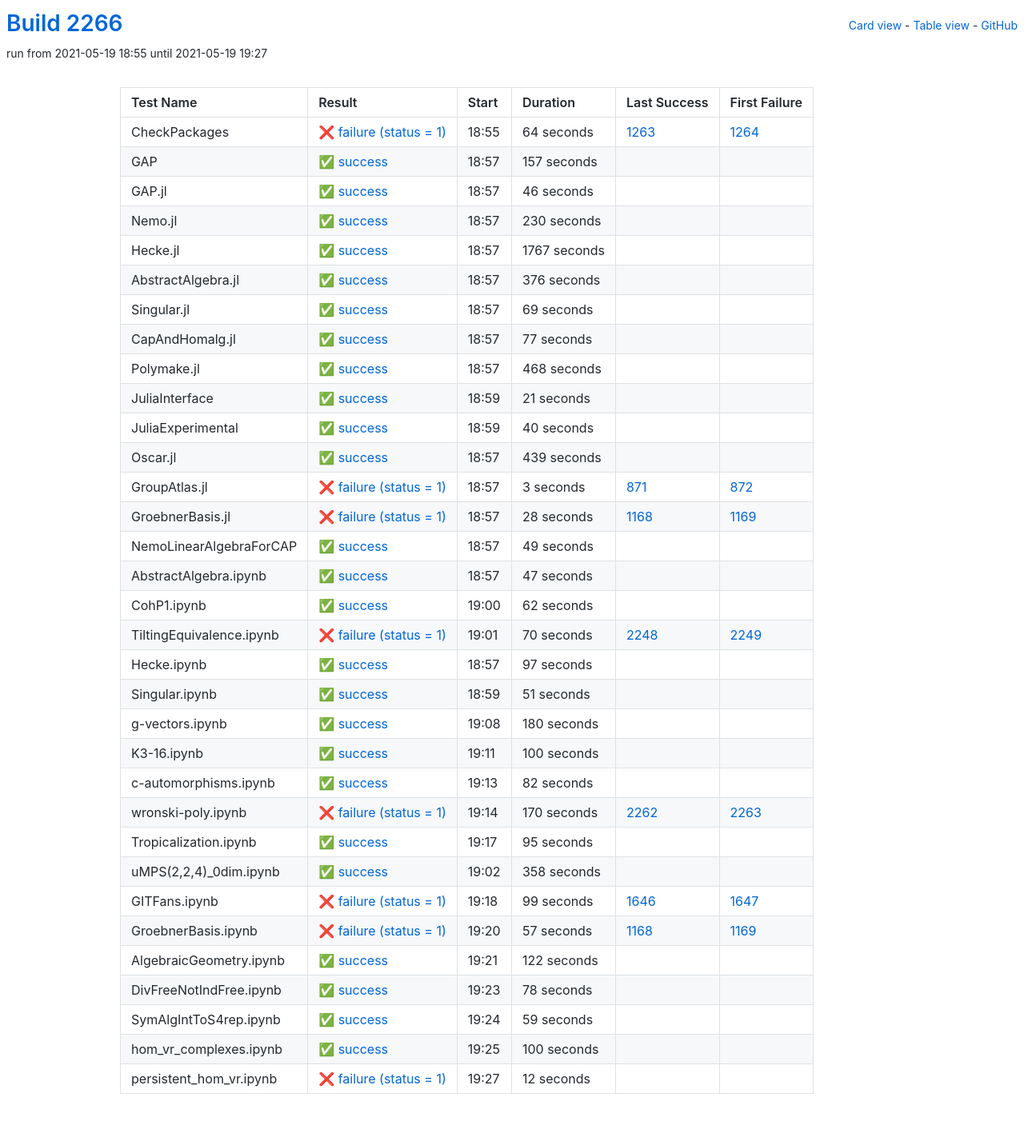
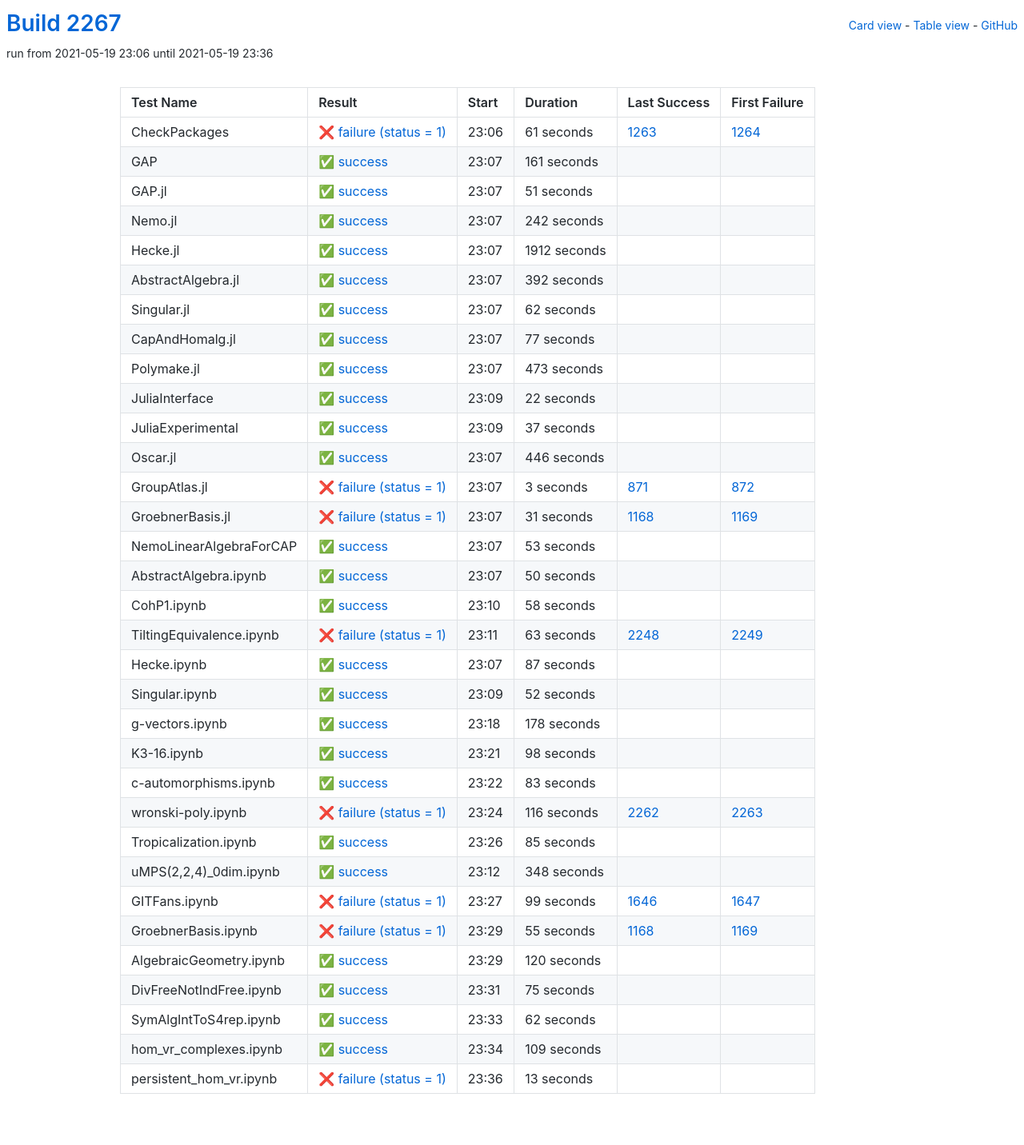
Before and after one commit to oscar-system/oscar-ci-status-stable, a Jekyll site: the page built from table.html, in a window 1280 px wide. Shown: the whole page at 80% size. Built offline with Jekyll 4.4.1, drawn with Linux system fonts in a browser that asks for light colours.

Commit message:
Build #2267

```diff
--- a/_data/ci.yml
+++ b/_data/ci.yml
@@ -1,6 +1,6 @@
 ---
-build: 2266
-build_url: https://oscarci.mathematik.uni-kl.de/job/oscar-stable/2266/
+build: 2267
+build_url: https://oscarci.mathematik.uni-kl.de/job/oscar-stable/2267/
 job: oscar-stable
 organization: oscar-system
 repo: oscar-ci-status-stable
@@ -8,92 +8,92 @@ repourl: https://github.com/oscar-system/oscar-ci-status-stable
 tests:
 - name: CheckPackages
   id: checkpackages
-  log: https://oscarci.mathematik.uni-kl.de/job/oscar-stable/2266/artifact/logs/build-2266/CheckPackages.log
-  start: 2021-05-19 18:55
+  log: https://oscarci.mathematik.uni-kl.de/job/oscar-stable/2267/artifact/logs/build-2267/CheckPackages.log
+  start: 2021-05-19 23:06
   success: false
   exitcode: 1
   status: failure
-  duration: 64
+  duration: 61
   last_success: 1263
   last_success_url: https://oscarci.mathematik.uni-kl.de/job/oscar-stable/1263/
   first_failure: 1264
   first_failure_url: https://oscarci.mathematik.uni-kl.de/job/oscar-stable/1264/
 - name: GAP
   id: gap
-  log: https://oscarci.mathematik.uni-kl.de/job/oscar-stable/2266/artifact/logs/build-2266/GAP.log
-  start: 2021-05-19 18:57
+  log: https://oscarci.mathematik.uni-kl.de/job/oscar-stable/2267/artifact/logs/build-2267/GAP.log
+  start: 2021-05-19 23:07
   success: true
   exitcode: 0
   status: success
-  duration: 157
+  duration: 161
   last_success: false
   last_success_url:
   first_failure: false
   first_failure_url:
 - name: GAP.jl
   id: gap-jl
-  log: https://oscarci.mathematik.uni-kl.de/job/oscar-stable/2266/artifact/logs/build-2266/GAP.jl.log
-  start: 2021-05-19 18:57
+  log: https://oscarci.mathematik.uni-kl.de/job/oscar-stable/2267/artifact/logs/build-2267/GAP.jl.log
+  start: 2021-05-19 23:07
   success: true
   exitcode: 0
   status: success
-  duration: 46
+  duration: 51
   last_success: false
   last_success_url:
   first_failure: false
   first_failure_url:
 - name: Nemo.jl
   id: nemo-jl
-  log: https://oscarci.mathematik.uni-kl.de/job/oscar-stable/2266/artifact/logs/build-2266/Nemo.jl.log
-  start: 2021-05-19 18:57
+  log: https://oscarci.mathematik.uni-kl.de/job/oscar-stable/2267/artifact/logs/build-2267/Nemo.jl.log
+  start: 2021-05-19 23:07
   success: true
   exitcode: 0
   status: success
-  duration: 230
+  duration: 242
   last_success: false
   last_success_url:
   first_failure: false
   first_failure_url:
 - name: Hecke.jl
   id: hecke-jl
-  log: https://oscarci.mathematik.uni-kl.de/job/oscar-stable/2266/artifact/logs/build-2266/Hecke.jl.log
-  start: 2021-05-19 18:57
+  log: https://oscarci.mathematik.uni-kl.de/job/oscar-stable/2267/artifact/logs/build-2267/Hecke.jl.log
+  start: 2021-05-19 23:07
   success: true
   exitcode: 0
   status: success
-  duration: 1767
+  duration: 1912
   last_success: false
   last_success_url:
   first_failure: false
   first_failure_url:
 - name: AbstractAlgebra.jl
   id: abstractalgebra-jl
-  log: https://oscarci.mathematik.uni-kl.de/job/oscar-stable/2266/artifact/logs/build-2266/AbstractAlgebra.jl.log
-  start: 2021-05-19 18:57
+  log: https://oscarci.mathematik.uni-kl.de/job/oscar-stable/2267/artifact/logs/build-2267/AbstractAlgebra.jl.log
+  start: 2021-05-19 23:07
   success: true
   exitcode: 0
   status: success
-  duration: 376
+  duration: 392
   last_success: false
   last_success_url:
   first_failure: false
   first_failure_url:
 - name: Singular.jl
   id: singular-jl
-  log: https://oscarci.mathematik.uni-kl.de/job/oscar-stable/2266/artifact/logs/build-2266/Singular.jl.log
-  start: 2021-05-19 18:57
+  log: https://oscarci.mathematik.uni-kl.de/job/oscar-stable/2267/artifact/logs/build-2267/Singular.jl.log
+  start: 2021-05-19 23:07
   success: true
   exitcode: 0
   status: success
-  duration: 69
+  duration: 62
   last_success: false
   last_success_url:
   first_failure: false
   first_failure_url:
 - name: CapAndHomalg.jl
   id: capandhomalg-jl
-  log: https://oscarci.mathematik.uni-kl.de/job/oscar-stable/2266/artifact/logs/build-2266/CapAndHomalg.jl.log
-  start: 2021-05-19 18:57
+  log: https://oscarci.mathematik.uni-kl.de/job/oscar-stable/2267/artifact/logs/build-2267/CapAndHomalg.jl.log
+  start: 2021-05-19 23:07
   success: true
   exitcode: 0
   status: success
@@ -104,56 +104,56 @@ tests:
   first_failure_url:
 - name: Polymake.jl
   id: polymake-jl
-  log: https://oscarci.mathematik.uni-kl.de/job/oscar-stable/2266/artifact/logs/build-2266/Polymake.jl.log
-  start: 2021-05-19 18:57
+  log: https://oscarci.mathematik.uni-kl.de/job/oscar-stable/2267/artifact/logs/build-2267/Polymake.jl.log
+  start: 2021-05-19 23:07
   success: true
   exitcode: 0
   status: success
-  duration: 468
+  duration: 473
   last_success: false
   last_success_url:
   first_failure: false
   first_failure_url:
 - name: JuliaInterface
   id: juliainterface
-  log: https://oscarci.mathematik.uni-kl.de/job/oscar-stable/2266/artifact/logs/build-2266/JuliaInterface.log
-  start: 2021-05-19 18:59
+  log: https://oscarci.mathematik.uni-kl.de/job/oscar-stable/2267/artifact/logs/build-2267/JuliaInterface.log
+  start: 2021-05-19 23:09
   success: true
   exitcode: 0
   status: success
-  duration: 21
+  duration: 22
   last_success: false
   last_success_url:
   first_failure: false
   first_failure_url:
 - name: JuliaExperimental
   id: juliaexperimental
-  log: https://oscarci.mathematik.uni-kl.de/job/oscar-stable/2266/artifact/logs/build-2266/JuliaExperimental.log
-  start: 2021-05-19 18:59
+  log: https://oscarci.mathematik.uni-kl.de/job/oscar-stable/2267/artifact/logs/build-2267/JuliaExperimental.log
+  start: 2021-05-19 23:09
   success: true
   exitcode: 0
   status: success
-  duration: 40
+  duration: 37
   last_success: false
   last_success_url:
   first_failure: false
   first_failure_url:
 - name: Oscar.jl
   id: oscar-jl
-  log: https://oscarci.mathematik.uni-kl.de/job/oscar-stable/2266/artifact/logs/build-2266/Oscar.jl.log
-  start: 2021-05-19 18:57
+  log: https://oscarci.mathematik.uni-kl.de/job/oscar-stable/2267/artifact/logs/build-2267/Oscar.jl.log
+  start: 2021-05-19 23:07
   success: true
   exitcode: 0
   status: success
-  duration: 439
+  duration: 446
   last_success: false
   last_success_url:
   first_failure: false
   first_failure_url:
 - name: GroupAtlas.jl
   id: groupatlas-jl
-  log: https://oscarci.mathematik.uni-kl.de/job/oscar-stable/2266/artifact/logs/build-2266/GroupAtlas.jl.log
-  start: 2021-05-19 18:57
+  log: https://oscarci.mathematik.uni-kl.de/job/oscar-stable/2267/artifact/logs/build-2267/GroupAtlas.jl.log
+  start: 2021-05-19 23:07
   success: false
   exitcode: 1
   status: failure
@@ -164,164 +164,164 @@ tests:
   first_failure_url: https://oscarci.mathematik.uni-kl.de/job/oscar-stable/872/
 - name: GroebnerBasis.jl
   id: groebnerbasis-jl
-  log: https://oscarci.mathematik.uni-kl.de/job/oscar-stable/2266/artifact/logs/build-2266/GroebnerBasis.jl.log
-  start: 2021-05-19 18:57
+  log: https://oscarci.mathematik.uni-kl.de/job/oscar-stable/2267/artifact/logs/build-2267/GroebnerBasis.jl.log
+  start: 2021-05-19 23:07
   success: false
   exitcode: 1
   status: failure
-  duration: 28
+  duration: 31
   last_success: 1168
   last_success_url: https://oscarci.mathematik.uni-kl.de/job/oscar-stable/1168/
   first_failure: 1169
   first_failure_url: https://oscarci.mathematik.uni-kl.de/job/oscar-stable/1169/
 - name: NemoLinearAlgebraForCAP
   id: nemolinearalgebraforcap
-  log: https://oscarci.mathematik.uni-kl.de/job/oscar-stable/2266/artifact/logs/build-2266/NemoLinearAlgebraForCAP.log
-  start: 2021-05-19 18:57
+  log: https://oscarci.mathematik.uni-kl.de/job/oscar-stable/2267/artifact/logs/build-2267/NemoLinearAlgebraForCAP.log
+  start: 2021-05-19 23:07
   success: true
   exitcode: 0
   status: success
-  duration: 49
+  duration: 53
   last_success: false
   last_success_url:
   first_failure: false
   first_failure_url:
 - name: AbstractAlgebra.ipynb
   id: abstractalgebra-ipynb
-  log: https://oscarci.mathematik.uni-kl.de/job/oscar-stable/2266/artifact/logs/build-2266/AbstractAlgebra.ipynb.log
-  start: 2021-05-19 18:57
+  log: https://oscarci.mathematik.uni-kl.de/job/oscar-stable/2267/artifact/logs/build-2267/AbstractAlgebra.ipynb.log
+  start: 2021-05-19 23:07
   success: true
   exitcode: 0
   status: success
-  duration: 47
+  duration: 50
   last_success: false
   last_success_url:
   first_failure: false
   first_failure_url:
 - name: CohP1.ipynb
   id: cohp1-ipynb
-  log: https://oscarci.mathematik.uni-kl.de/job/oscar-stable/2266/artifact/logs/build-2266/CohP1.ipynb.log
-  start: 2021-05-19 19:00
+  log: https://oscarci.mathematik.uni-kl.de/job/oscar-stable/2267/artifact/logs/build-2267/CohP1.ipynb.log
+  start: 2021-05-19 23:10
   success: true
   exitcode: 0
   status: success
-  duration: 62
+  duration: 58
   last_success: false
   last_success_url:
   first_failure: false
   first_failure_url:
 - name: TiltingEquivalence.ipynb
   id: tiltingequivalence-ipynb
-  log: https://oscarci.mathematik.uni-kl.de/job/oscar-stable/2266/artifact/logs/build-2266/TiltingEquivalence.ipynb.log
-  start: 2021-05-19 19:01
+  log: https://oscarci.mathematik.uni-kl.de/job/oscar-stable/2267/artifact/logs/build-2267/TiltingEquivalence.ipynb.log
+  start: 2021-05-19 23:11
   success: false
   exitcode: 1
   status: failure
-  duration: 70
+  duration: 63
   last_success: 2248
   last_success_url: https://oscarci.mathematik.uni-kl.de/job/oscar-stable/2248/
   first_failure: 2249
   first_failure_url: https://oscarci.mathematik.uni-kl.de/job/oscar-stable/2249/
 - name: Hecke.ipynb
   id: hecke-ipynb
-  log: https://oscarci.mathematik.uni-kl.de/job/oscar-stable/2266/artifact/logs/build-2266/Hecke.ipynb.log
-  start: 2021-05-19 18:57
+  log: https://oscarci.mathematik.uni-kl.de/job/oscar-stable/2267/artifact/logs/build-2267/Hecke.ipynb.log
+  start: 2021-05-19 23:07
   success: true
   exitcode: 0
   status: success
-  duration: 97
+  duration: 87
   last_success: false
   last_success_url:
   first_failure: false
   first_failure_url:
 - name: Singular.ipynb
   id: singular-ipynb
-  log: https://oscarci.mathematik.uni-kl.de/job/oscar-stable/2266/artifact/logs/build-2266/Singular.ipynb.log
-  start: 2021-05-19 18:59
+  log: https://oscarci.mathematik.uni-kl.de/job/oscar-stable/2267/artifact/logs/build-2267/Singular.ipynb.log
+  start: 2021-05-19 23:09
   success: true
   exitcode: 0
   status: success
-  duration: 51
+  duration: 52
   last_success: false
   last_success_url:
   first_failure: false
   first_failure_url:
 - name: g-vectors.ipynb
   id: g-vectors-ipynb
-  log: https://oscarci.mathematik.uni-kl.de/job/oscar-stable/2266/artifact/logs/build-2266/g-vectors.ipynb.log
-  start: 2021-05-19 19:08
+  log: https://oscarci.mathematik.uni-kl.de/job/oscar-stable/2267/artifact/logs/build-2267/g-vectors.ipynb.log
+  start: 2021-05-19 23:18
   success: true
   exitcode: 0
   status: success
-  duration: 180
+  duration: 178
   last_success: false
   last_success_url:
   first_failure: false
   first_failure_url:
 - name: K3-16.ipynb
   id: k3-16-ipynb
-  log: https://oscarci.mathematik.uni-kl.de/job/oscar-stable/2266/artifact/logs/build-2266/K3-16.ipynb.log
-  start: 2021-05-19 19:11
+  log: https://oscarci.mathematik.uni-kl.de/job/oscar-stable/2267/artifact/logs/build-2267/K3-16.ipynb.log
+  start: 2021-05-19 23:21
   success: true
   exitcode: 0
   status: success
-  duration: 100
+  duration: 98
   last_success: false
   last_success_url:
   first_failure: false
   first_failure_url:
 - name: c-automorphisms.ipynb
   id: c-automorphisms-ipynb
-  log: https://oscarci.mathematik.uni-kl.de/job/oscar-stable/2266/artifact/logs/build-2266/c-automorphisms.ipynb.log
-  start: 2021-05-19 19:13
+  log: https://oscarci.mathematik.uni-kl.de/job/oscar-stable/2267/artifact/logs/build-2267/c-automorphisms.ipynb.log
+  start: 2021-05-19 23:22
   success: true
   exitcode: 0
   status: success
-  duration: 82
+  duration: 83
   last_success: false
   last_success_url:
   first_failure: false
   first_failure_url:
 - name: wronski-poly.ipynb
   id: wronski-poly-ipynb
-  log: https://oscarci.mathematik.uni-kl.de/job/oscar-stable/2266/artifact/logs/build-2266/wronski-poly.ipynb.log
-  start: 2021-05-19 19:14
+  log: https://oscarci.mathematik.uni-kl.de/job/oscar-stable/2267/artifact/logs/build-2267/wronski-poly.ipynb.log
+  start: 2021-05-19 23:24
   success: false
   exitcode: 1
   status: failure
-  duration: 170
+  duration: 116
   last_success: 2262
   last_success_url: https://oscarci.mathematik.uni-kl.de/job/oscar-stable/2262/
   first_failure: 2263
   first_failure_url: https://oscarci.mathematik.uni-kl.de/job/oscar-stable/2263/
 - name: Tropicalization.ipynb
   id: tropicalization-ipynb
-  log: https://oscarci.mathematik.uni-kl.de/job/oscar-stable/2266/artifact/logs/build-2266/Tropicalization.ipynb.log
-  start: 2021-05-19 19:17
+  log: https://oscarci.mathematik.uni-kl.de/job/oscar-stable/2267/artifact/logs/build-2267/Tropicalization.ipynb.log
+  start: 2021-05-19 23:26
   success: true
   exitcode: 0
   status: success
-  duration: 95
+  duration: 85
   last_success: false
   last_success_url:
   first_failure: false
   first_failure_url:
 - name: uMPS(2,2,4)_0dim.ipynb
   id: umps-2-2-4-0dim-ipynb
-  log: https://oscarci.mathematik.uni-kl.de/job/oscar-stable/2266/artifact/logs/build-2266/uMPS-2-2-4-_0dim.ipynb.log
-  start: 2021-05-19 19:02
+  log: https://oscarci.mathematik.uni-kl.de/job/oscar-stable/2267/artifact/logs/build-2267/uMPS-2-2-4-_0dim.ipynb.log
+  start: 2021-05-19 23:12
   success: true
   exitcode: 0
   status: success
-  duration: 358
+  duration: 348
   last_success: false
   last_success_url:
   first_failure: false
   first_failure_url:
 - name: GITFans.ipynb
   id: gitfans-ipynb
-  log: https://oscarci.mathematik.uni-kl.de/job/oscar-stable/2266/artifact/logs/build-2266/GITFans.ipynb.log
-  start: 2021-05-19 19:18
+  log: https://oscarci.mathematik.uni-kl.de/job/oscar-stable/2267/artifact/logs/build-2267/GITFans.ipynb.log
+  start: 2021-05-19 23:27
   success: false
   exitcode: 1
   status: failure
@@ -332,72 +332,72 @@ tests:
   first_failure_url: https://oscarci.mathematik.uni-kl.de/job/oscar-stable/1647/
 - name: GroebnerBasis.ipynb
   id: groebnerbasis-ipynb
-  log: https://oscarci.mathematik.uni-kl.de/job/oscar-stable/2266/artifact/logs/build-2266/GroebnerBasis.ipynb.log
-  start: 2021-05-19 19:20
+  log: https://oscarci.mathematik.uni-kl.de/job/oscar-stable/2267/artifact/logs/build-2267/GroebnerBasis.ipynb.log
+  start: 2021-05-19 23:29
   success: false
   exitcode: 1
   status: failure
-  duration: 57
+  duration: 55
   last_success: 1168
   last_success_url: https://oscarci.mathematik.uni-kl.de/job/oscar-stable/1168/
   first_failure: 1169
   first_failure_url: https://oscarci.mathematik.uni-kl.de/job/oscar-stable/1169/
 - name: AlgebraicGeometry.ipynb
   id: algebraicgeometry-ipynb
-  log: https://oscarci.mathematik.uni-kl.de/job/oscar-stable/2266/artifact/logs/build-2266/AlgebraicGeometry.ipynb.log
-  start: 2021-05-19 19:21
+  log: https://oscarci.mathematik.uni-kl.de/job/oscar-stable/2267/artifact/logs/build-2267/AlgebraicGeometry.ipynb.log
+  start: 2021-05-19 23:29
   success: true
   exitcode: 0
   status: success
-  duration: 122
+  duration: 120
   last_success: false
   last_success_url:
   first_failure: false
   first_failure_url:
 - name: DivFreeNotIndFree.ipynb
   id: divfreenotindfree-ipynb
-  log: https://oscarci.mathematik.uni-kl.de/job/oscar-stable/2266/artifact/logs/build-2266/DivFreeNotIndFree.ipynb.log
-  start: 2021-05-19 19:23
+  log: https://oscarci.mathematik.uni-kl.de/job/oscar-stable/2267/artifact/logs/build-2267/DivFreeNotIndFree.ipynb.log
+  start: 2021-05-19 23:31
   success: true
   exitcode: 0
   status: success
-  duration: 78
+  duration: 75
   last_success: false
   last_success_url:
   first_failure: false
   first_failure_url:
 - name: SymAlgIntToS4rep.ipynb
   id: symalginttos4rep-ipynb
-  log: https://oscarci.mathematik.uni-kl.de/job/oscar-stable/2266/artifact/logs/build-2266/SymAlgIntToS4rep.ipynb.log
-  start: 2021-05-19 19:24
+  log: https://oscarci.mathematik.uni-kl.de/job/oscar-stable/2267/artifact/logs/build-2267/SymAlgIntToS4rep.ipynb.log
+  start: 2021-05-19 23:33
   success: true
   exitcode: 0
   status: success
-  duration: 59
+  duration: 62
   last_success: false
   last_success_url:
   first_failure: false
   first_failure_url:
 - name: hom_vr_complexes.ipynb
   id: hom-vr-complexes-ipynb
-  log: https://oscarci.mathematik.uni-kl.de/job/oscar-stable/2266/artifact/logs/build-2266/hom_vr_complexes.ipynb.log
-  start: 2021-05-19 19:25
+  log: https://oscarci.mathematik.uni-kl.de/job/oscar-stable/2267/artifact/logs/build-2267/hom_vr_complexes.ipynb.log
+  start: 2021-05-19 23:34
   success: true
   exitcode: 0
   status: success
-  duration: 100
+  duration: 109
   last_success: false
   last_success_url:
   first_failure: false
   first_failure_url:
 - name: persistent_hom_vr.ipynb
   id: persistent-hom-vr-ipynb
-  log: https://oscarci.mathematik.uni-kl.de/job/oscar-stable/2266/artifact/logs/build-2266/persistent_hom_vr.ipynb.log
-  start: 2021-05-19 19:27
+  log: https://oscarci.mathematik.uni-kl.de/job/oscar-stable/2267/artifact/logs/build-2267/persistent_hom_vr.ipynb.log
+  start: 2021-05-19 23:36
   success: false
   exitcode: 1
   status: failure
-  duration: 12
+  duration: 13
   last_success: false
   last_success_url:
   first_failure: false
```
Also changed, not shown: README.md.
